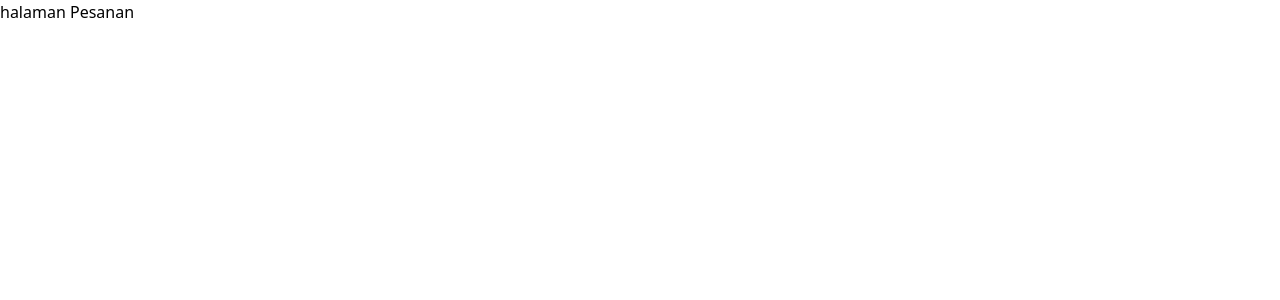
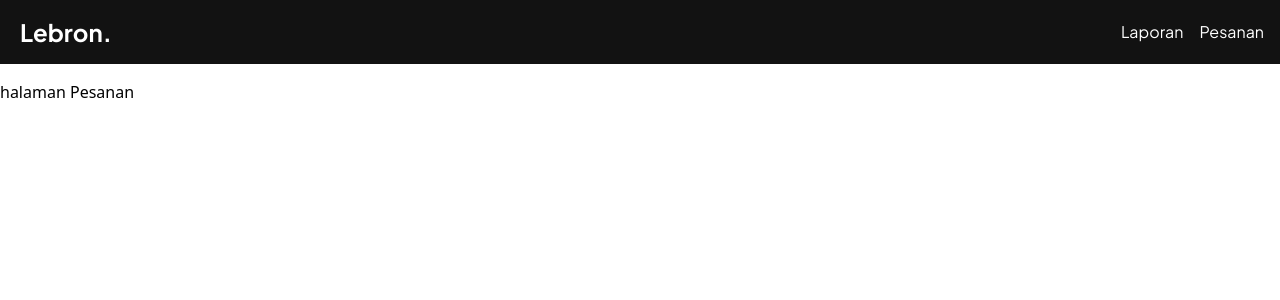
Before and after one commit to DimasIvandaFauzi/resto-frontend, a React (Vite) app: page /Pesanan in a window 1280 px wide. Shown: the top 300 px of the page. Built offline with nearby package versions, Linux system fonts and the light colour scheme.

Commit message:
add route navbar to pesanan

```diff
--- a/src/Components/Navbar.jsx
+++ b/src/Components/Navbar.jsx
@@ -11,7 +11,7 @@ const Navbar = () => {
           <Link to={"/laporan"}>
             <span>Laporan</span>
           </Link>
-          <Link>
+          <Link to={"/pesanan"}>
             <span>Pesanan</span>
           </Link>
         </div>
--- a/src/Pages/Pesanan.jsx
+++ b/src/Pages/Pesanan.jsx
@@ -1,4 +1,14 @@
-const Pesanan = () =>{
-return <div className="">halaman Pesanan</div>
-}
-export default Pesanan
+import Navbar from "../Components/Navbar";
+
+const Pesanan = () => {
+  return (
+    <div className="">
+      <Navbar />
+      <div className="pt-20">
+
+      halaman Pesanan
+      </div>
+    </div>
+  );
+};
+export default Pesanan;
```
